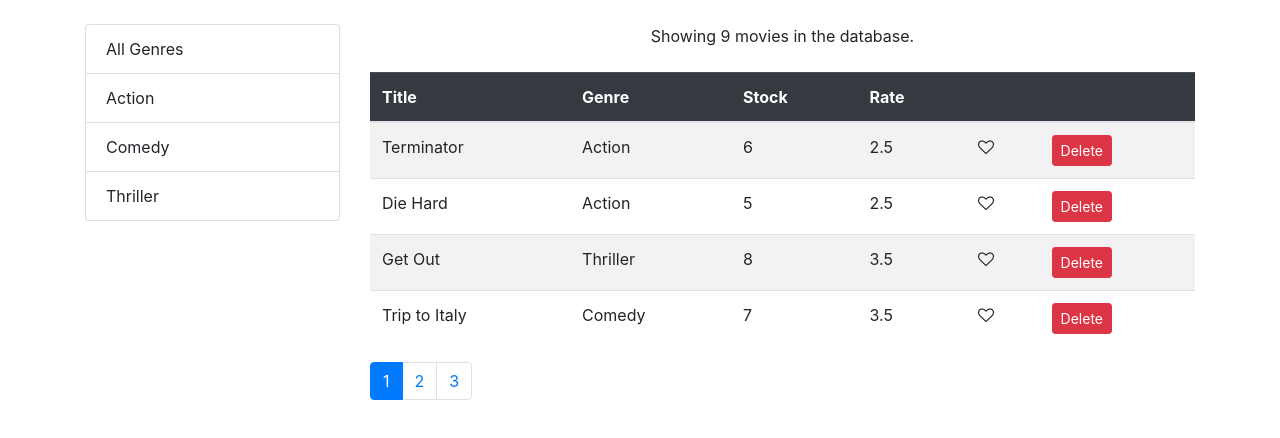
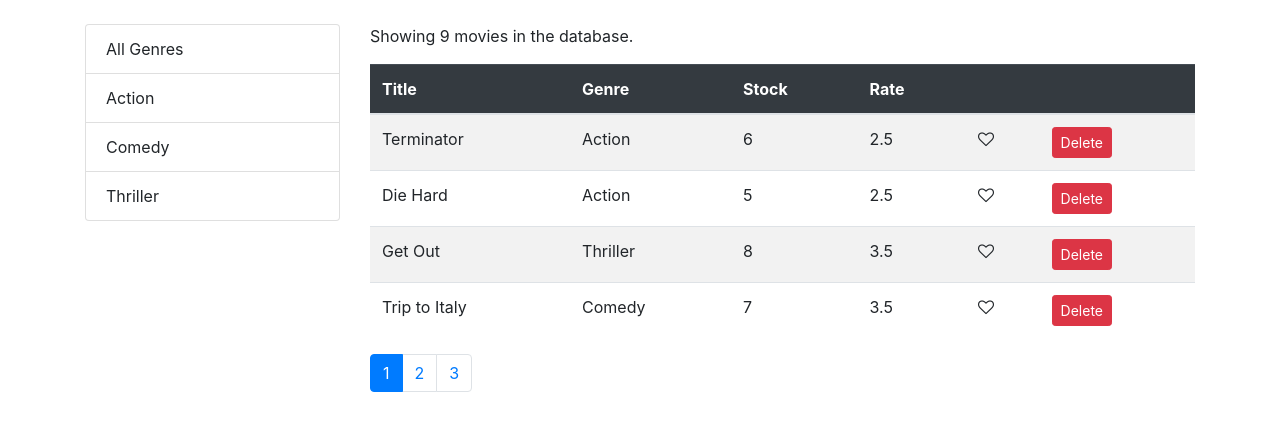
Before and after one commit to DalatCoder/learn-react-mosh, a React (Create React App) app in the folder vidly/: page / in a window 1280 px wide. Shown: the top 438 px of the page. Built offline with nearby package versions, Linux system fonts and the light colour scheme.

Commit message:
fix bugs

```diff
--- a/vidly/src/components/movies.jsx
+++ b/vidly/src/components/movies.jsx
@@ -53,11 +53,6 @@ class Movies extends Component {
       movies: allMovies,
     } = this.state;
 
-    const filtered =
-      selectedGenre && selectedGenre._id
-        ? allMovies.filter((m) => m.genre._id === selectedGenre._id)
-        : allMovies;
-
     if (count === 0)
       return (
         <p className="my-4 text-center text-danger">
@@ -65,21 +60,24 @@ class Movies extends Component {
         </p>
       );
 
+    const filtered =
+      selectedGenre && selectedGenre._id
+        ? allMovies.filter((m) => m.genre._id === selectedGenre._id)
+        : allMovies;
+
     const movies = paginate(filtered, currentPage, pageSize);
 
     return (
       <div className="row">
-        <div className="col-md-3 mt-4 mb-3">
+        <div className="col-md-3 mt-4">
           <ListGroup
             items={this.state.genres}
             selectedItem={this.state.selectedGenre}
             onItemSelect={this.handleGenreSelect}
           />
         </div>
-        <div className="col">
-          <p className="my-4 text-center">
-            Showing {filtered.length} movies in the database.
-          </p>
+        <div className="col mt-4">
+          <p>Showing {filtered.length} movies in the database.</p>
           <MoviesTable
             movies={movies}
             onLike={this.handleLike}
--- a/vidly/src/components/moviesTable.jsx
+++ b/vidly/src/components/moviesTable.jsx
@@ -18,7 +18,7 @@ const MoviesTable = (props) => {
       </thead>
       <tbody>
         {movies.map((movie) => (
-          <tr>
+          <tr key={movie._id}>
             <td>{movie.title}</td>
             <td>{movie.genre.name}</td>
             <td>{movie.numberInStock}</td>
```
